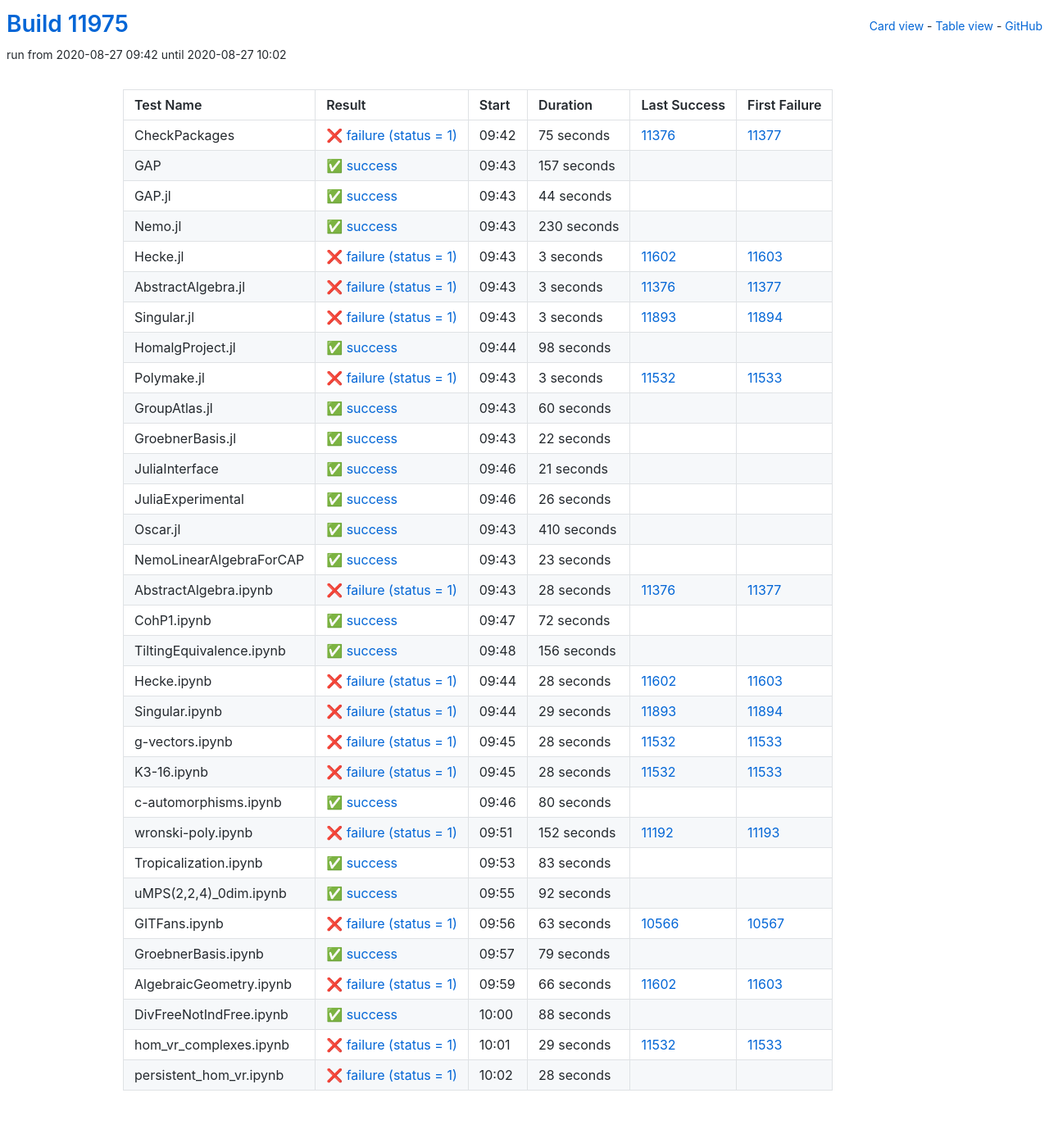
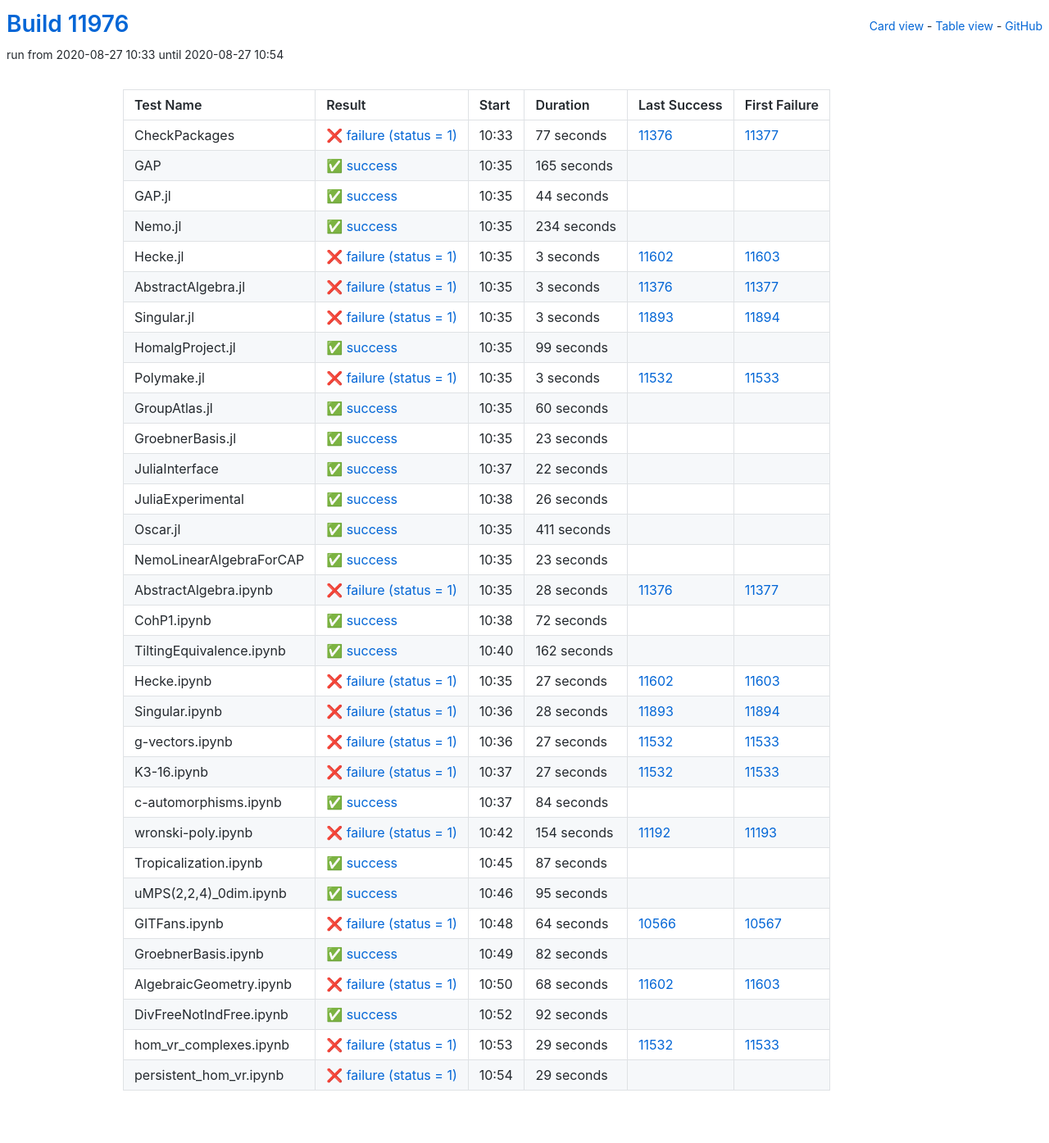
Before and after one commit to oscar-system/oscar-ci-status, a Jekyll site: the page built from table.html, in a window 1280 px wide. Shown: the whole page at 82% size. Built offline with Jekyll 4.4.1, drawn with Linux system fonts in a browser that asks for light colours.

Commit message:
Build #11976

```diff
--- a/_data/ci.yml
+++ b/_data/ci.yml
@@ -1,6 +1,6 @@
 ---
-build: 11975
-build_url: https://oscarci.mathematik.uni-kl.de/job/oscar/11975/
+build: 11976
+build_url: https://oscarci.mathematik.uni-kl.de/job/oscar/11976/
 job: oscar
 organization: oscar-system
 repo: oscar-ci-status
@@ -8,32 +8,32 @@
 tests:
 - name: CheckPackages
   id: checkpackages
-  log: https://oscarci.mathematik.uni-kl.de/job/oscar/11975/artifact/logs/build-11975/CheckPackages.log
-  start: 2020-08-27 09:42
+  log: https://oscarci.mathematik.uni-kl.de/job/oscar/11976/artifact/logs/build-11976/CheckPackages.log
+  start: 2020-08-27 10:33
   success: false
   exitcode: 1
   status: failure
-  duration: 75
+  duration: 77
   last_success: 11376
   last_success_url: https://oscarci.mathematik.uni-kl.de/job/oscar/11376/
   first_failure: 11377
   first_failure_url: https://oscarci.mathematik.uni-kl.de/job/oscar/11377/
 - name: GAP
   id: gap
-  log: https://oscarci.mathematik.uni-kl.de/job/oscar/11975/artifact/logs/build-11975/GAP.log
-  start: 2020-08-27 09:43
+  log: https://oscarci.mathematik.uni-kl.de/job/oscar/11976/artifact/logs/build-11976/GAP.log
+  start: 2020-08-27 10:35
   success: true
   exitcode: 0
   status: success
-  duration: 157
+  duration: 165
   last_success: false
   last_success_url:
   first_failure: false
   first_failure_url:
 - name: GAP.jl
   id: gap-jl
-  log: https://oscarci.mathematik.uni-kl.de/job/oscar/11975/artifact/logs/build-11975/GAP.jl.log
-  start: 2020-08-27 09:43
+  log: https://oscarci.mathematik.uni-kl.de/job/oscar/11976/artifact/logs/build-11976/GAP.jl.log
+  start: 2020-08-27 10:35
   success: true
   exitcode: 0
   status: success
@@ -44,20 +44,20 @@
   first_failure_url:
 - name: Nemo.jl
   id: nemo-jl
-  log: https://oscarci.mathematik.uni-kl.de/job/oscar/11975/artifact/logs/build-11975/Nemo.jl.log
-  start: 2020-08-27 09:43
+  log: https://oscarci.mathematik.uni-kl.de/job/oscar/11976/artifact/logs/build-11976/Nemo.jl.log
+  start: 2020-08-27 10:35
   success: true
   exitcode: 0
   status: success
-  duration: 230
+  duration: 234
   last_success: false
   last_success_url:
   first_failure: false
   first_failure_url:
 - name: Hecke.jl
   id: hecke-jl
-  log: https://oscarci.mathematik.uni-kl.de/job/oscar/11975/artifact/logs/build-11975/Hecke.jl.log
-  start: 2020-08-27 09:43
+  log: https://oscarci.mathematik.uni-kl.de/job/oscar/11976/artifact/logs/build-11976/Hecke.jl.log
+  start: 2020-08-27 10:35
   success: false
   exitcode: 1
   status: failure
@@ -68,8 +68,8 @@
   first_failure_url: https://oscarci.mathematik.uni-kl.de/job/oscar/11603/
 - name: AbstractAlgebra.jl
   id: abstractalgebra-jl
-  log: https://oscarci.mathematik.uni-kl.de/job/oscar/11975/artifact/logs/build-11975/AbstractAlgebra.jl.log
-  start: 2020-08-27 09:43
+  log: https://oscarci.mathematik.uni-kl.de/job/oscar/11976/artifact/logs/build-11976/AbstractAlgebra.jl.log
+  start: 2020-08-27 10:35
   success: false
   exitcode: 1
   status: failure
@@ -80,8 +80,8 @@
   first_failure_url: https://oscarci.mathematik.uni-kl.de/job/oscar/11377/
 - name: Singular.jl
   id: singular-jl
-  log: https://oscarci.mathematik.uni-kl.de/job/oscar/11975/artifact/logs/build-11975/Singular.jl.log
-  start: 2020-08-27 09:43
+  log: https://oscarci.mathematik.uni-kl.de/job/oscar/11976/artifact/logs/build-11976/Singular.jl.log
+  start: 2020-08-27 10:35
   success: false
   exitcode: 1
   status: failure
@@ -92,20 +92,20 @@
   first_failure_url: https://oscarci.mathematik.uni-kl.de/job/oscar/11894/
 - name: HomalgProject.jl
   id: homalgproject-jl
-  log: https://oscarci.mathematik.uni-kl.de/job/oscar/11975/artifact/logs/build-11975/HomalgProject.jl.log
-  start: 2020-08-27 09:44
+  log: https://oscarci.mathematik.uni-kl.de/job/oscar/11976/artifact/logs/build-11976/HomalgProject.jl.log
+  start: 2020-08-27 10:35
   success: true
   exitcode: 0
   status: success
-  duration: 98
+  duration: 99
   last_success: false
   last_success_url:
   first_failure: false
   first_failure_url:
 - name: Polymake.jl
   id: polymake-jl
-  log: https://oscarci.mathematik.uni-kl.de/job/oscar/11975/artifact/logs/build-11975/Polymake.jl.log
-  start: 2020-08-27 09:43
+  log: https://oscarci.mathematik.uni-kl.de/job/oscar/11976/artifact/logs/build-11976/Polymake.jl.log
+  start: 2020-08-27 10:35
   success: false
   exitcode: 1
   status: failure
@@ -116,8 +116,8 @@
   first_failure_url: https://oscarci.mathematik.uni-kl.de/job/oscar/11533/
 - name: GroupAtlas.jl
   id: groupatlas-jl
-  log: https://oscarci.mathematik.uni-kl.de/job/oscar/11975/artifact/logs/build-11975/GroupAtlas.jl.log
-  start: 2020-08-27 09:43
+  log: https://oscarci.mathematik.uni-kl.de/job/oscar/11976/artifact/logs/build-11976/GroupAtlas.jl.log
+  start: 2020-08-27 10:35
   success: true
   exitcode: 0
   status: success
@@ -128,8 +128,20 @@
   first_failure_url:
 - name: GroebnerBasis.jl
   id: groebnerbasis-jl
-  log: https://oscarci.mathematik.uni-kl.de/job/oscar/11975/artifact/logs/build-11975/GroebnerBasis.jl.log
-  start: 2020-08-27 09:43
+  log: https://oscarci.mathematik.uni-kl.de/job/oscar/11976/artifact/logs/build-11976/GroebnerBasis.jl.log
+  start: 2020-08-27 10:35
+  success: true
+  exitcode: 0
+  status: success
+  duration: 23
+  last_success: false
+  last_success_url:
+  first_failure: false
+  first_failure_url:
+- name: JuliaInterface
+  id: juliainterface
+  log: https://oscarci.mathematik.uni-kl.de/job/oscar/11976/artifact/logs/build-11976/JuliaInterface.log
+  start: 2020-08-27 10:37
   success: true
   exitcode: 0
   status: success
@@ -138,22 +150,10 @@
   last_success_url:
   first_failure: false
   first_failure_url:
-- name: JuliaInterface
-  id: juliainterface
-  log: https://oscarci.mathematik.uni-kl.de/job/oscar/11975/artifact/logs/build-11975/JuliaInterface.log
-  start: 2020-08-27 09:46
-  success: true
-  exitcode: 0
-  status: success
-  duration: 21
-  last_success: false
-  last_success_url:
-  first_failure: false
-  first_failure_url:
 - name: JuliaExperimental
   id: juliaexperimental
-  log: https://oscarci.mathematik.uni-kl.de/job/oscar/11975/artifact/logs/build-11975/JuliaExperimental.log
-  start: 2020-08-27 09:46
+  log: https://oscarci.mathematik.uni-kl.de/job/oscar/11976/artifact/logs/build-11976/JuliaExperimental.log
+  start: 2020-08-27 10:38
   success: true
   exitcode: 0
   status: success
@@ -164,20 +164,20 @@
   first_failure_url:
 - name: Oscar.jl
   id: oscar-jl
-  log: https://oscarci.mathematik.uni-kl.de/job/oscar/11975/artifact/logs/build-11975/Oscar.jl.log
-  start: 2020-08-27 09:43
+  log: https://oscarci.mathematik.uni-kl.de/job/oscar/11976/artifact/logs/build-11976/Oscar.jl.log
+  start: 2020-08-27 10:35
   success: true
   exitcode: 0
   status: success
-  duration: 410
+  duration: 411
   last_success: false
   last_success_url:
   first_failure: false
   first_failure_url:
 - name: NemoLinearAlgebraForCAP
   id: nemolinearalgebraforcap
-  log: https://oscarci.mathematik.uni-kl.de/job/oscar/11975/artifact/logs/build-11975/NemoLinearAlgebraForCAP.log
-  start: 2020-08-27 09:43
+  log: https://oscarci.mathematik.uni-kl.de/job/oscar/11976/artifact/logs/build-11976/NemoLinearAlgebraForCAP.log
+  start: 2020-08-27 10:35
   success: true
   exitcode: 0
   status: success
@@ -188,8 +188,8 @@
   first_failure_url:
 - name: AbstractAlgebra.ipynb
   id: abstractalgebra-ipynb
-  log: https://oscarci.mathematik.uni-kl.de/job/oscar/11975/artifact/logs/build-11975/AbstractAlgebra.ipynb.log
-  start: 2020-08-27 09:43
+  log: https://oscarci.mathematik.uni-kl.de/job/oscar/11976/artifact/logs/build-11976/AbstractAlgebra.ipynb.log
+  start: 2020-08-27 10:35
   success: false
   exitcode: 1
   status: failure
@@ -200,8 +200,8 @@
   first_failure_url: https://oscarci.mathematik.uni-kl.de/job/oscar/11377/
 - name: CohP1.ipynb
   id: cohp1-ipynb
-  log: https://oscarci.mathematik.uni-kl.de/job/oscar/11975/artifact/logs/build-11975/CohP1.ipynb.log
-  start: 2020-08-27 09:47
+  log: https://oscarci.mathematik.uni-kl.de/job/oscar/11976/artifact/logs/build-11976/CohP1.ipynb.log
+  start: 2020-08-27 10:38
   success: true
   exitcode: 0
   status: success
@@ -212,104 +212,152 @@
   first_failure_url:
 - name: TiltingEquivalence.ipynb
   id: tiltingequivalence-ipynb
-  log: https://oscarci.mathematik.uni-kl.de/job/oscar/11975/artifact/logs/build-11975/TiltingEquivalence.ipynb.log
-  start: 2020-08-27 09:48
+  log: https://oscarci.mathematik.uni-kl.de/job/oscar/11976/artifact/logs/build-11976/TiltingEquivalence.ipynb.log
+  start: 2020-08-27 10:40
   success: true
   exitcode: 0
   status: success
-  duration: 156
+  duration: 162
   last_success: false
   last_success_url:
   first_failure: false
   first_failure_url:
 - name: Hecke.ipynb
   id: hecke-ipynb
-  log: https://oscarci.mathematik.uni-kl.de/job/oscar/11975/artifact/logs/build-11975/Hecke.ipynb.log
-  start: 2020-08-27 09:44
+  log: https://oscarci.mathematik.uni-kl.de/job/oscar/11976/artifact/logs/build-11976/Hecke.ipynb.log
+  start: 2020-08-27 10:35
   success: false
   exitcode: 1
   status: failure
-  duration: 28
+  duration: 27
   last_success: 11602
   last_success_url: https://oscarci.mathematik.uni-kl.de/job/oscar/11602/
   first_failure: 11603
   first_failure_url: https://oscarci.mathematik.uni-kl.de/job/oscar/11603/
 - name: Singular.ipynb
   id: singular-ipynb
-  log: https://oscarci.mathematik.uni-kl.de/job/oscar/11975/artifact/logs/build-11975/Singular.ipynb.log
-  start: 2020-08-27 09:44
+  log: https://oscarci.mathematik.uni-kl.de/job/oscar/11976/artifact/logs/build-11976/Singular.ipynb.log
+  start: 2020-08-27 10:36
   success: false
   exitcode: 1
   status: failure
-  duration: 29
+  duration: 28
   last_success: 11893
   last_success_url: https://oscarci.mathematik.uni-kl.de/job/oscar/11893/
   first_failure: 11894
   first_failure_url: https://oscarci.mathematik.uni-kl.de/job/oscar/11894/
 - name: g-vectors.ipynb
   id: g-vectors-ipynb
-  log: https://oscarci.mathematik.uni-kl.de/job/oscar/11975/artifact/logs/build-11975/g-vectors.ipynb.log
-  start: 2020-08-27 09:45
+  log: https://oscarci.mathematik.uni-kl.de/job/oscar/11976/artifact/logs/build-11976/g-vectors.ipynb.log
+  start: 2020-08-27 10:36
   success: false
   exitcode: 1
   status: failure
-  duration: 28
+  duration: 27
   last_success: 11532
   last_success_url: https://oscarci.mathematik.uni-kl.de/job/oscar/11532/
   first_failure: 11533
   first_failure_url: https://oscarci.mathematik.uni-kl.de/job/oscar/11533/
 - name: K3-16.ipynb
   id: k3-16-ipynb
-  log: https://oscarci.mathematik.uni-kl.de/job/oscar/11975/artifact/logs/build-11975/K3-16.ipynb.log
-  start: 2020-08-27 09:45
+  log: https://oscarci.mathematik.uni-kl.de/job/oscar/11976/artifact/logs/build-11976/K3-16.ipynb.log
+  start: 2020-08-27 10:37
   success: false
   exitcode: 1
   status: failure
-  duration: 28
+  duration: 27
   last_success: 11532
   last_success_url: https://oscarci.mathematik.uni-kl.de/job/oscar/11532/
   first_failure: 11533
   first_failure_url: https://oscarci.mathematik.uni-kl.de/job/oscar/11533/
 - name: c-automorphisms.ipynb
   id: c-automorphisms-ipynb
-  log: https://oscarci.mathematik.uni-kl.de/job/oscar/11975/artifact/logs/build-11975/c-automorphisms.ipynb.log
-  start: 2020-08-27 09:46
+  log: https://oscarci.mathematik.uni-kl.de/job/oscar/11976/artifact/logs/build-11976/c-automorphisms.ipynb.log
+  start: 2020-08-27 10:37
   success: true
   exitcode: 0
   status: success
-  duration: 80
+  duration: 84
   last_success: false
   last_success_url:
   first_failure: false
   first_failure_url:
 - name: wronski-poly.ipynb
   id: wronski-poly-ipynb
-  log: https://oscarci.mathematik.uni-kl.de/job/oscar/11975/artifact/logs/build-11975/wronski-poly.ipynb.log
-  start: 2020-08-27 09:51
+  log: https://oscarci.mathematik.uni-kl.de/job/oscar/11976/artifact/logs/build-11976/wronski-poly.ipynb.log
+  start: 2020-08-27 10:42
   success: false
   exitcode: 1
   status: failure
-  duration: 152
+  duration: 154
   last_success: 11192
   last_success_url: https://oscarci.mathematik.uni-kl.de/job/oscar/11192/
   first_failure: 11193
   first_failure_url: https://oscarci.mathematik.uni-kl.de/job/oscar/11193/
 - name: Tropicalization.ipynb
   id: tropicalization-ipynb
-  log: https://oscarci.mathematik.uni-kl.de/job/oscar/11975/artifact/logs/build-11975/Tropicalization.ipynb.log
-  start: 2020-08-27 09:53
+  log: https://oscarci.mathematik.uni-kl.de/job/oscar/11976/artifact/logs/build-11976/Tropicalization.ipynb.log
+  start: 2020-08-27 10:45
   success: true
   exitcode: 0
   status: success
-  duration: 83
+  duration: 87
   last_success: false
   last_success_url:
   first_failure: false
   first_failure_url:
 - name: uMPS(2,2,4)_0dim.ipynb
   id: umps-2-2-4-0dim-ipynb
-  log: https://oscarci.mathematik.uni-kl.de/job/oscar/11975/artifact/logs/build-11975/uMPS-2-2-4-_0dim.ipynb.log
-  start: 2020-08-27 09:55
+  log: https://oscarci.mathematik.uni-kl.de/job/oscar/11976/artifact/logs/build-11976/uMPS-2-2-4-_0dim.ipynb.log
+  start: 2020-08-27 10:46
+  success: true
+  exitcode: 0
+  status: success
+  duration: 95
+  last_success: false
+  last_success_url:
+  first_failure: false
+  first_failure_url:
+- name: GITFans.ipynb
+  id: gitfans-ipynb
+  log: https://oscarci.mathematik.uni-kl.de/job/oscar/11976/artifact/logs/build-11976/GITFans.ipynb.log
+  start: 2020-08-27 10:48
+  success: false
+  exitcode: 1
+  status: failure
+  duration: 64
+  last_success: 10566
+  last_success_url: https://oscarci.mathematik.uni-kl.de/job/oscar/10566/
+  first_failure: 10567
+  first_failure_url: https://oscarci.mathematik.uni-kl.de/job/oscar/10567/
+- name: GroebnerBasis.ipynb
+  id: groebnerbasis-ipynb
+  log: https://oscarci.mathematik.uni-kl.de/job/oscar/11976/artifact/logs/build-11976/GroebnerBasis.ipynb.log
+  start: 2020-08-27 10:49
+  success: true
+  exitcode: 0
+  status: success
+  duration: 82
+  last_success: false
+  last_success_url:
+  first_failure: false
+  first_failure_url:
+- name: AlgebraicGeometry.ipynb
+  id: algebraicgeometry-ipynb
+  log: https://oscarci.mathematik.uni-kl.de/job/oscar/11976/artifact/logs/build-11976/AlgebraicGeometry.ipynb.log
+  start: 2020-08-27 10:50
+  success: false
+  exitcode: 1
+  status: failure
+  duration: 68
+  last_success: 11602
+  last_success_url: https://oscarci.mathematik.uni-kl.de/job/oscar/11602/
+  first_failure: 11603
+  first_failure_url: https://oscarci.mathematik.uni-kl.de/job/oscar/11603/
+- name: DivFreeNotIndFree.ipynb
+  id: divfreenotindfree-ipynb
+  log: https://oscarci.mathematik.uni-kl.de/job/oscar/11976/artifact/logs/build-11976/DivFreeNotIndFree.ipynb.log
+  start: 2020-08-27 10:52
   success: true
   exitcode: 0
   status: success
@@ -318,58 +366,10 @@
   last_success_url:
   first_failure: false
   first_failure_url:
-- name: GITFans.ipynb
-  id: gitfans-ipynb
-  log: https://oscarci.mathematik.uni-kl.de/job/oscar/11975/artifact/logs/build-11975/GITFans.ipynb.log
-  start: 2020-08-27 09:56
-  success: false
-  exitcode: 1
-  status: failure
-  duration: 63
-  last_success: 10566
-  last_success_url: https://oscarci.mathematik.uni-kl.de/job/oscar/10566/
-  first_failure: 10567
-  first_failure_url: https://oscarci.mathematik.uni-kl.de/job/oscar/10567/
-- name: GroebnerBasis.ipynb
-  id: groebnerbasis-ipynb
-  log: https://oscarci.mathematik.uni-kl.de/job/oscar/11975/artifact/logs/build-11975/GroebnerBasis.ipynb.log
-  start: 2020-08-27 09:57
-  success: true
-  exitcode: 0
-  status: success
-  duration: 79
-  last_success: false
-  last_success_url:
-  first_failure: false
-  first_failure_url:
-- name: AlgebraicGeometry.ipynb
-  id: algebraicgeometry-ipynb
-  log: https://oscarci.mathematik.uni-kl.de/job/oscar/11975/artifact/logs/build-11975/AlgebraicGeometry.ipynb.log
-  start: 2020-08-27 09:59
-  success: false
-  exitcode: 1
-  status: failure
-  duration: 66
-  last_success: 11602
-  last_success_url: https://oscarci.mathematik.uni-kl.de/job/oscar/11602/
-  first_failure: 11603
-  first_failure_url: https://oscarci.mathematik.uni-kl.de/job/oscar/11603/
-- name: DivFreeNotIndFree.ipynb
-  id: divfreenotindfree-ipynb
-  log: https://oscarci.mathematik.uni-kl.de/job/oscar/11975/artifact/logs/build-11975/DivFreeNotIndFree.ipynb.log
-  start: 2020-08-27 10:00
-  success: true
-  exitcode: 0
-  status: success
-  duration: 88
-  last_success: false
-  last_success_url:
-  first_failure: false
-  first_failure_url:
 - name: hom_vr_complexes.ipynb
   id: hom-vr-complexes-ipynb
-  log: https://oscarci.mathematik.uni-kl.de/job/oscar/11975/artifact/logs/build-11975/hom_vr_complexes.ipynb.log
-  start: 2020-08-27 10:01
+  log: https://oscarci.mathematik.uni-kl.de/job/oscar/11976/artifact/logs/build-11976/hom_vr_complexes.ipynb.log
+  start: 2020-08-27 10:53
   success: false
   exitcode: 1
   status: failure
@@ -380,12 +380,12 @@
   first_failure_url: https://oscarci.mathematik.uni-kl.de/job/oscar/11533/
 - name: persistent_hom_vr.ipynb
   id: persistent-hom-vr-ipynb
-  log: https://oscarci.mathematik.uni-kl.de/job/oscar/11975/artifact/logs/build-11975/persistent_hom_vr.ipynb.log
-  start: 2020-08-27 10:02
+  log: https://oscarci.mathematik.uni-kl.de/job/oscar/11976/artifact/logs/build-11976/persistent_hom_vr.ipynb.log
+  start: 2020-08-27 10:54
   success: false
   exitcode: 1
   status: failure
-  duration: 28
+  duration: 29
   last_success: false
   last_success_url:
   first_failure: false
```
Also changed, not shown: README.md.
